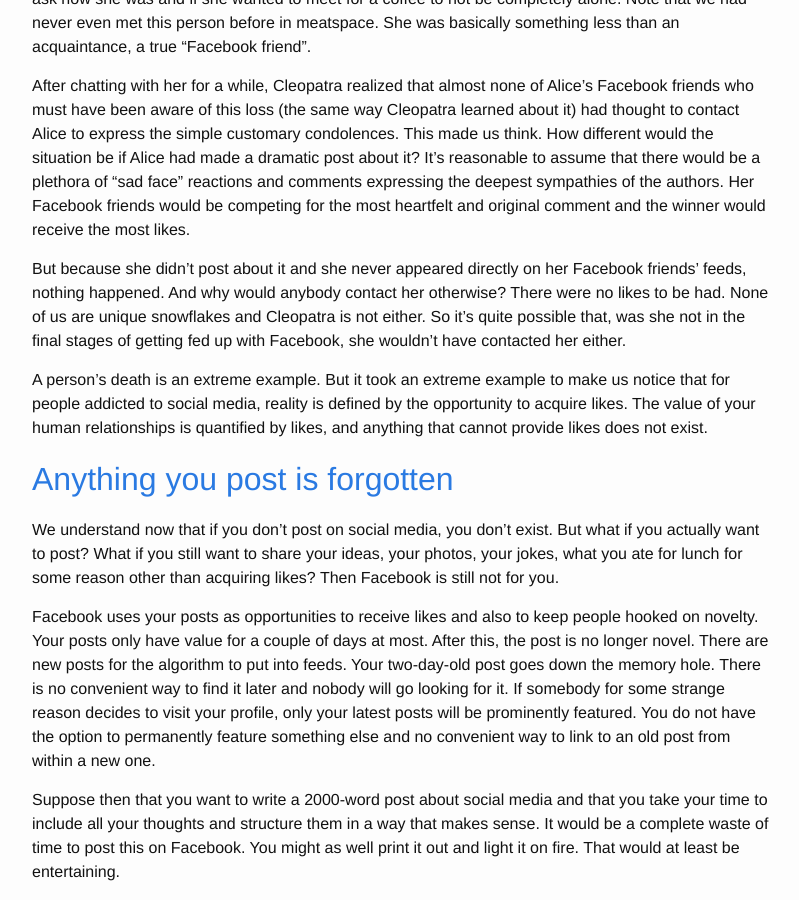
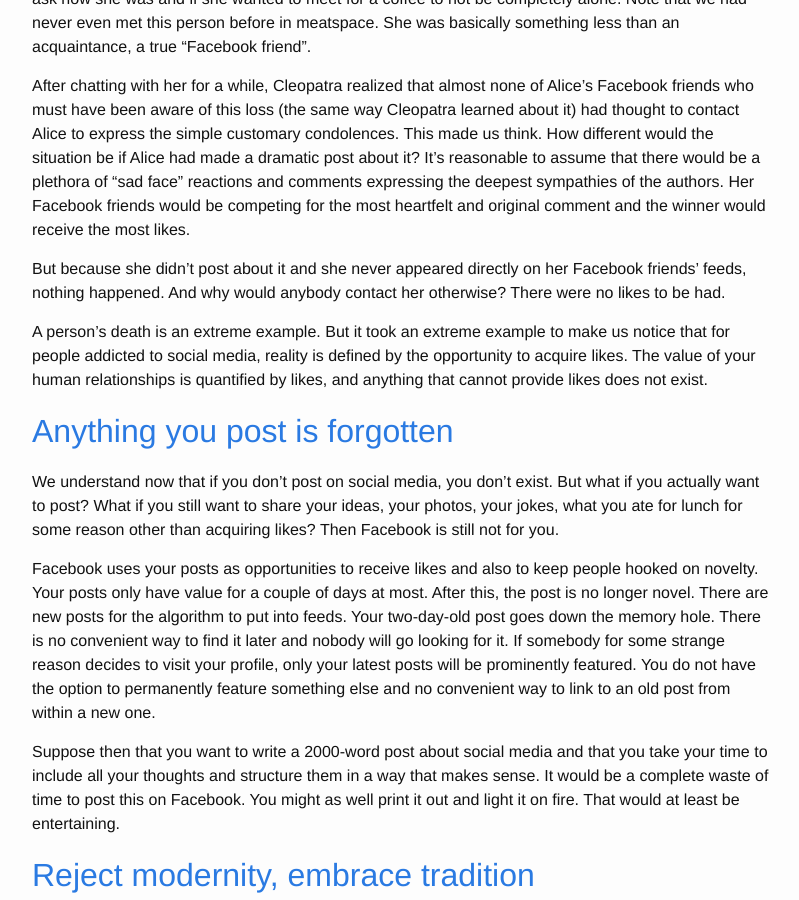
Before and after one commit to gangelop/lathan.github.io, a Jekyll site: the page built from _posts/2020-10-09-5-reasons-I-deleted-facebook-you-should-too.md, in a window 1280 px wide and 900 px high, scrolled down 3070 px. Shown: the whole window, without its empty margins (238-1037 px from the left). Built offline with Jekyll 4.4.1, drawn with Linux system fonts in a browser that asks for light colours.

Commit message:
small fix

```diff
--- a/_posts/2020-10-09-5-reasons-I-deleted-facebook-you-should-too.md
+++ b/_posts/2020-10-09-5-reasons-I-deleted-facebook-you-should-too.md
@@ -54,7 +54,7 @@
 
 After chatting with her for a while, Cleopatra realized that almost none of Alice's Facebook friends who must have been aware of this loss (the same way Cleopatra learned about it) had thought to contact Alice to express the simple customary condolences. This made us think. How different would the situation be if Alice had made a dramatic post about it? It's reasonable to assume that there would be a plethora of "sad face" reactions and comments expressing the deepest sympathies of the authors. Her Facebook friends would be competing for the most heartfelt and original comment and the winner would receive the most likes.
 
-But because she didn't post about it and she never appeared directly on her Facebook friends' feeds, nothing happened. And why would anybody contact her otherwise? There were no likes to be had. None of us are unique snowflakes and Cleopatra is not either. So it's quite possible that, was she not in the final stages of getting fed up with Facebook, she wouldn't have contacted her either.
+But because she didn't post about it and she never appeared directly on her Facebook friends' feeds, nothing happened. And why would anybody contact her otherwise? There were no likes to be had.
 
 A person's death is an extreme example. But it took an extreme example to make us notice that for people addicted to social media, reality is defined by the opportunity to acquire likes. The value of your human relationships is quantified by likes, and anything that cannot provide likes does not exist.
 
```
